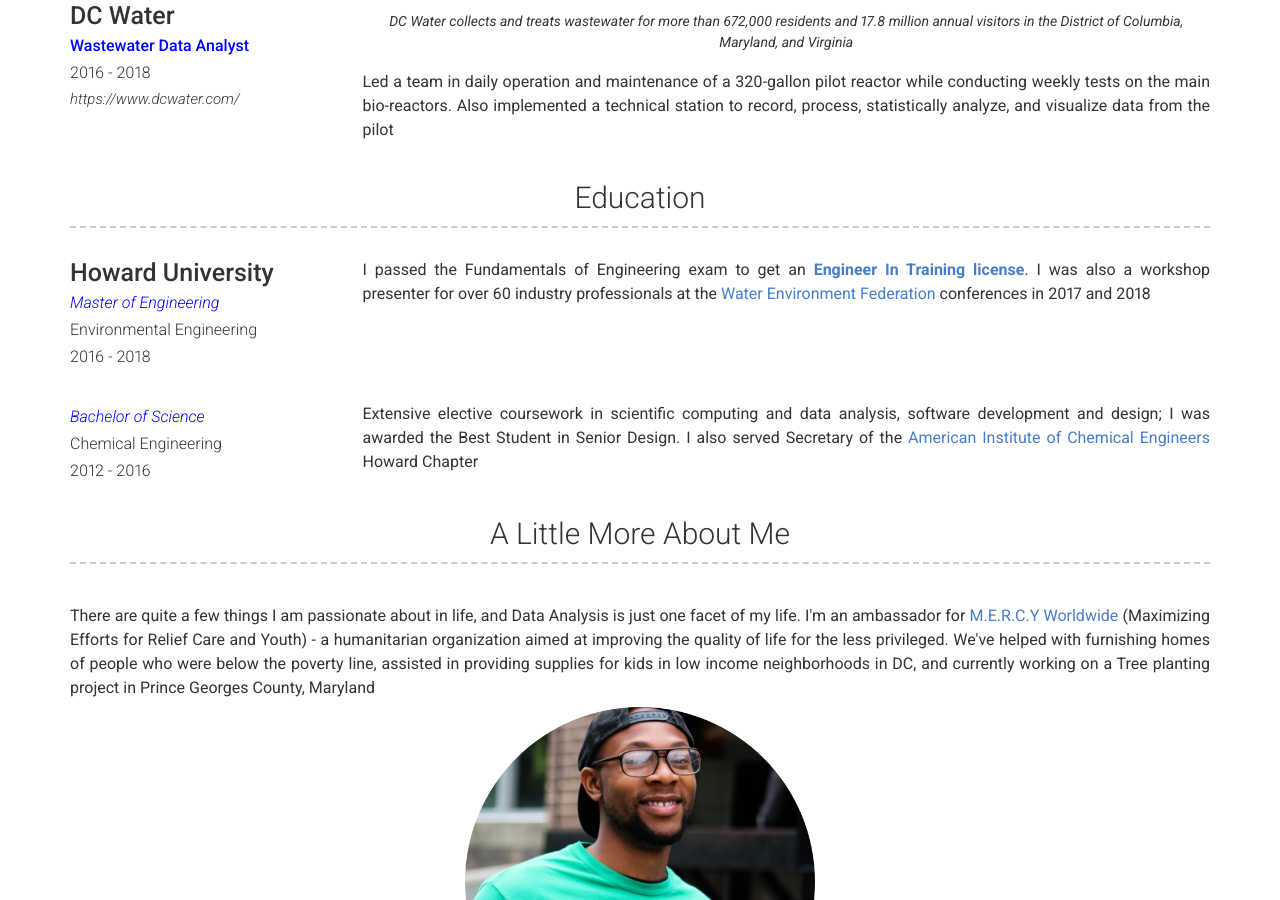
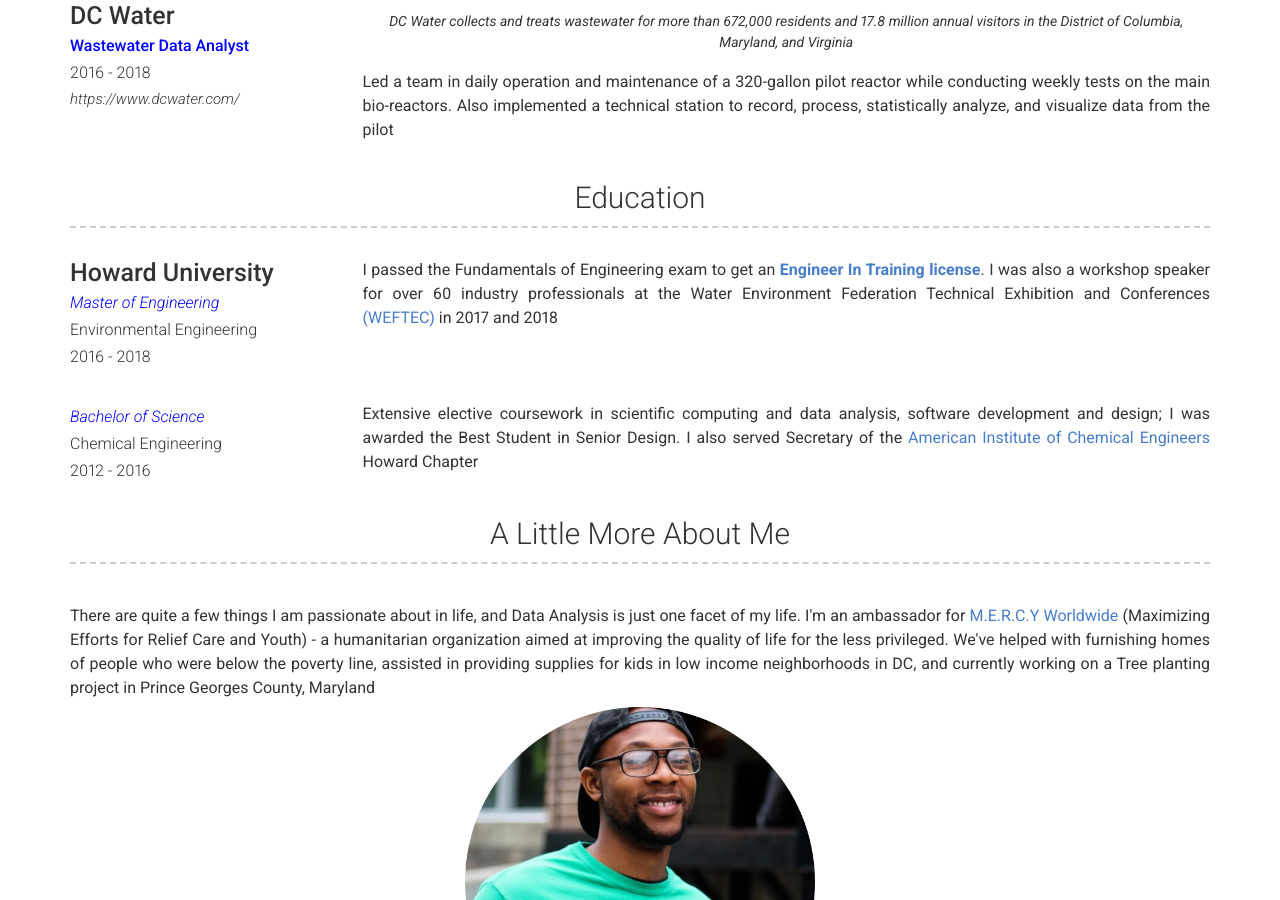
Before and after one commit to OlaOlagunju/cloudgeek.com.ng, a Jekyll site: the page built from index.md, in a window 1280 px wide and 900 px high, scrolled down 2221 px. Built offline with Jekyll 4.4.1, drawn with Linux system fonts in a browser that asks for light colours; nearby versions of some CDN libraries.

Commit message:
Update _config.yml

```diff
--- a/_config.yml
+++ b/_config.yml
@@ -188,7 +188,7 @@
           #Short institution or course description (optional)
         description: | # this will include new lines to allow paragraphs
           I passed the Fundamentals of Engineering exam to get an <strong><a href="https://github.com/OlaOlagunju/portfolio/blob/main/Ola_FE_NCEES%20Result%20Verification.pdf">Engineer In Training license</a></strong>.
-          I was also a workshop presenter for over 60 industry professionals at the <a href="https://www.wef.org/">Water Environment Federation</a> conferences in 2017 and 2018
+          I was also a workshop speaker for over 60 industry professionals at the Water Environment Federation Technical Exhibition and Conferences <a href="https://www.weftec.org/">(WEFTEC)</a> in 2017 and 2018
       - layout: top-left
         title:
         sub_title: <p style="color:blue"><strong><a href="https://github.com/OlaOlagunju/portfolio/blob/main/Ola_Unofficial_Transcript.pdf">Bachelor of Science</a></strong></p>
```
